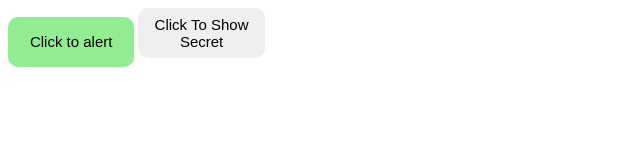
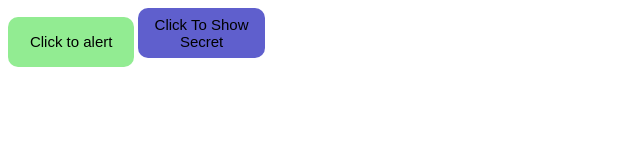
Before and after one commit to Thauan-th/git-test, a plain HTML site: page index.html in a window 1280 px wide. Shown: the whole page, without its empty margins (0-640 px from the left). Drawn offline with Linux system fonts and the light colour scheme.

Commit message:
adding color to show secret button

```diff
--- a/index.html
+++ b/index.html
@@ -17,7 +17,7 @@
     Click to alert
   </button>
 
-  <button type="button" id="secretButton">
+  <button type="button" id="secretButton" class="secondary">
     Click To Show Secret
   </button>
 
```
